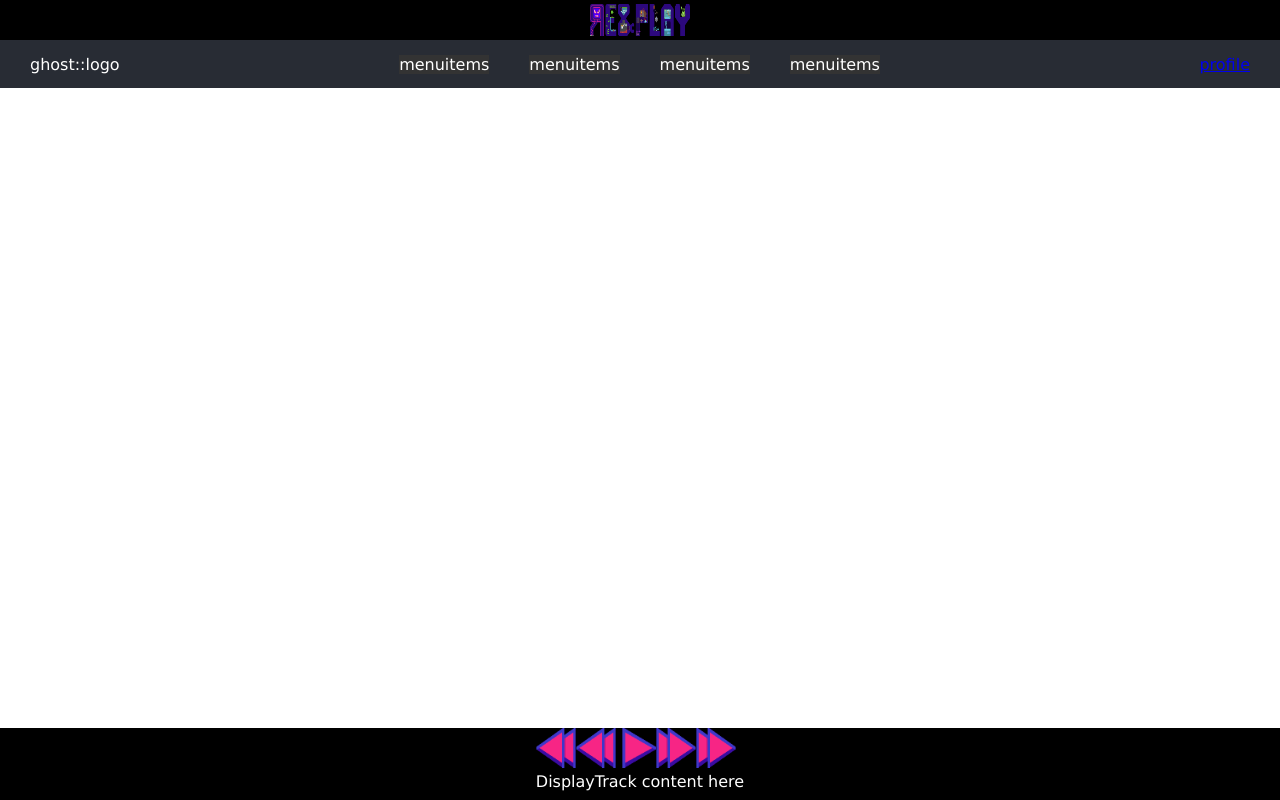
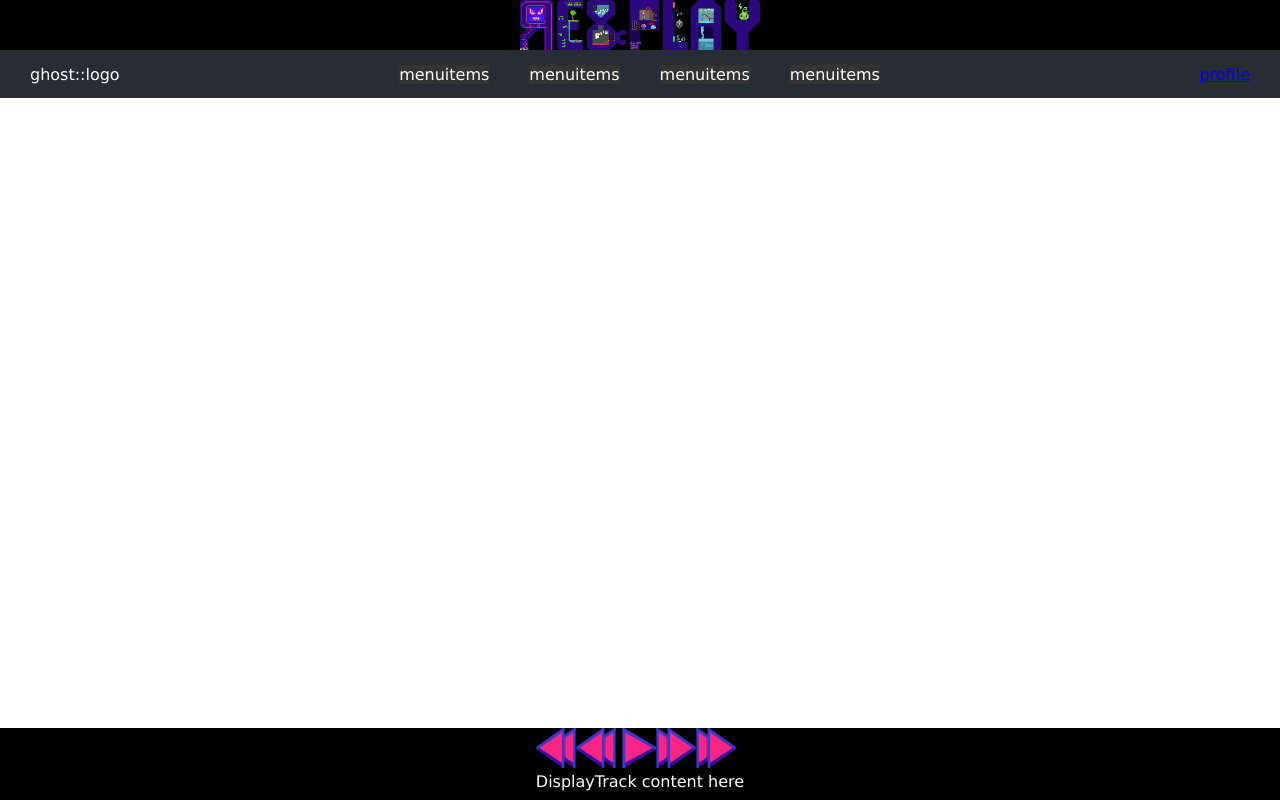
Before and after one commit to NONAMEGG/replay, a React (Create React App) app: page / in a window 1280 px wide. Built offline with nearby package versions, Linux system fonts and the light colour scheme.

Commit message:
fix logo in main

```diff
--- a/src/App.css
+++ b/src/App.css
@@ -43,7 +43,6 @@
   }
 }
 .top__header {
-  height: 5vh;
   background-color: #000;
   color: #fff;
   display: flex;
@@ -84,6 +83,6 @@
 }
 
 .logo {
-  width: 100px;
-  height: 4vh;
+  width: 240px;
+  height: 50px;
 }
```
